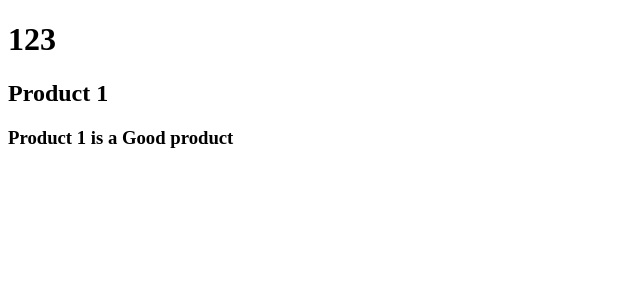
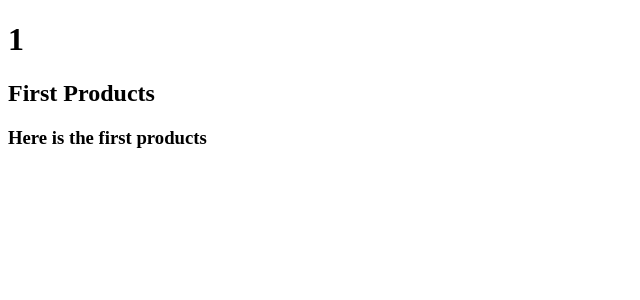
Before and after one commit to ggranddev/dashboard_platform, an Angular app: page / in a window 1280 px wide. Shown: the top 300 px of the page, without its empty margins (0-640 px from the left). Built offline with nearby package versions, Linux system fonts and the light colour scheme.

Commit message:
add mockup data

```diff
--- a/src/app/item.ts
+++ b/src/app/item.ts
@@ -3,3 +3,52 @@ export class Item {
 	title: string;
 	description: string;
 }
+
+export const ITEMS: Item[] = [
+	{
+		id: 1,
+		title: 'First Products',
+		description: 'Here is the first products'
+	},
+	{
+		id: 1,
+		title: 'First Products',
+		description: 'Here is the first products'
+	},
+	{
+		id: 1,
+		title: 'First Products',
+		description: 'Here is the first products'
+	},
+	{
+		id: 1,
+		title: 'First Products',
+		description: 'Here is the first products'
+	},
+	{
+		id: 1,
+		title: 'First Products',
+		description: 'Here is the first products'
+	},
+	{
+		id: 1,
+		title: 'First Products',
+		description: 'Here is the first products'
+	},
+	{
+		id: 1,
+		title: 'First Products',
+		description: 'Here is the first products'
+	},
+	{
+		id: 1,
+		title: 'First Products',
+		description: 'Here is the first products'
+	},
+	{
+		id: 2,
+		title: 'First Products',
+		description: 'Here is the first products'
+	},
+
+]
--- a/src/app/items/items.component.html
+++ b/src/app/items/items.component.html
@@ -1,5 +1,5 @@
 <div>
-	<h1>{{item.id}}</h1>
-  	<h2>{{item.title}}</h2>
-  	<h3>{{item.description}}</h3>
+	<h1>{{item[0].id}}</h1>
+  	<h2>{{item[0].title}}</h2>
+  	<h3>{{item[0].description}}</h3>
 </div>
--- a/src/app/items/items.component.ts
+++ b/src/app/items/items.component.ts
@@ -1,5 +1,5 @@
 import { Component, OnInit } from '@angular/core';
-import { Item } from '../item';
+import { Item, ITEMS } from '../item';
 
 @Component({
   selector: 'app-items',
@@ -7,11 +7,7 @@ import { Item } from '../item';
   styleUrls: ['./items.component.scss']
 })
 export class ItemsComponent implements OnInit {
-	item: Item = {
-		id: 123,
-		title: 'Product 1',
-		description: 'Product 1 is a Good product'
-	};
+	item: Item[] = ITEMS;
   	constructor() { }
 
   	ngOnInit() {
```
